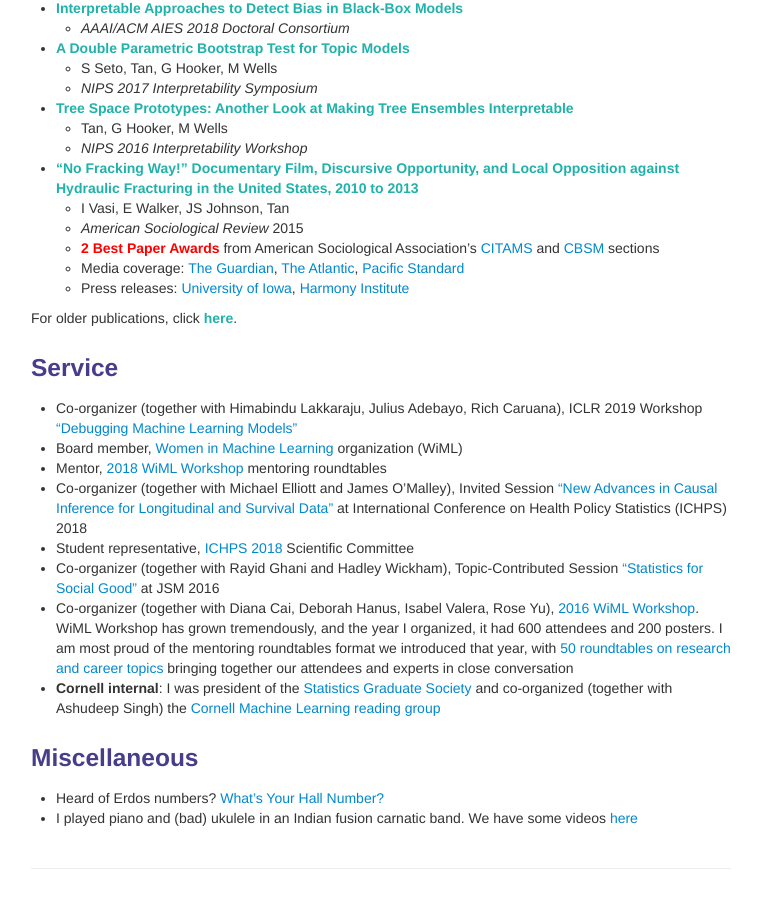
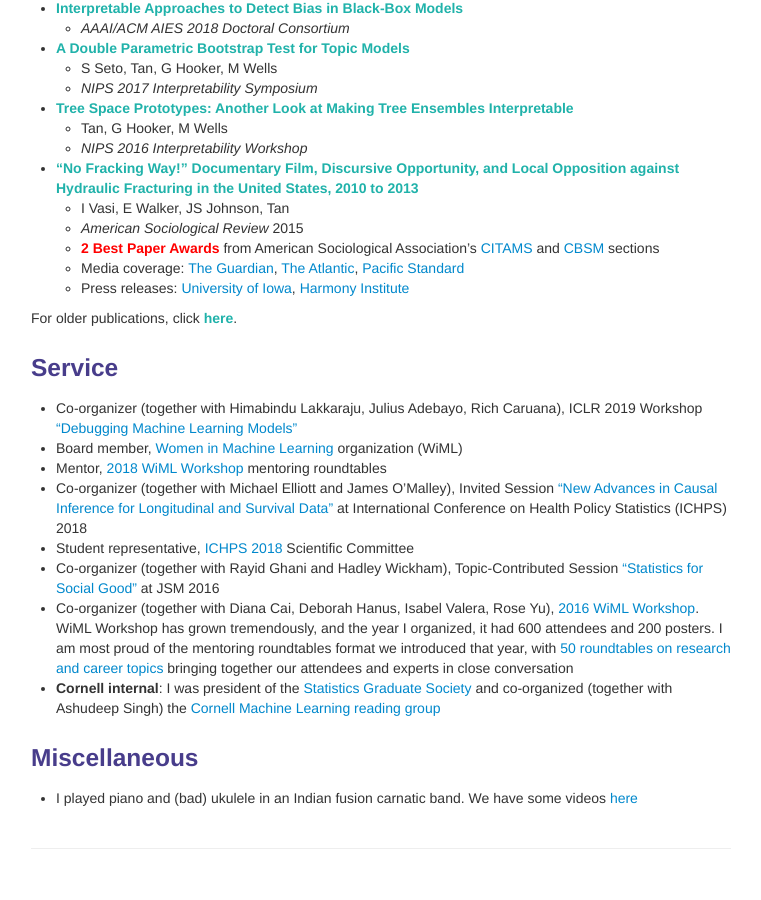
Before and after one commit to shftan/shftan.github.io, a Jekyll site: the page built from index.md, in a window 1280 px wide and 900 px high, scrolled down 1653 px. Shown: the whole window, without its empty margins (259-1020 px from the left). Built offline with Jekyll 4.4.1, drawn with Linux system fonts in a browser that asks for light colours.

Commit message:
Update index.md

```diff
--- a/index.md
+++ b/index.md
@@ -110,5 +110,4 @@ For older publications, click <a class="paper" href="olderpublications.html">her
 
 <div class="row-fluid"><h3>Miscellaneous</h3>
 </div>
-- Heard of Erdos numbers? [What's Your Hall Number?](http://hallnumber.pythonanywhere.com)
 - I played piano and (bad) ukulele in an Indian fusion carnatic band. We have some videos [here](https://www.youtube.com/playlist?list=PLXf9tYVf-PxM6ESEflnJ8_Oow-j66CgYt)
```
